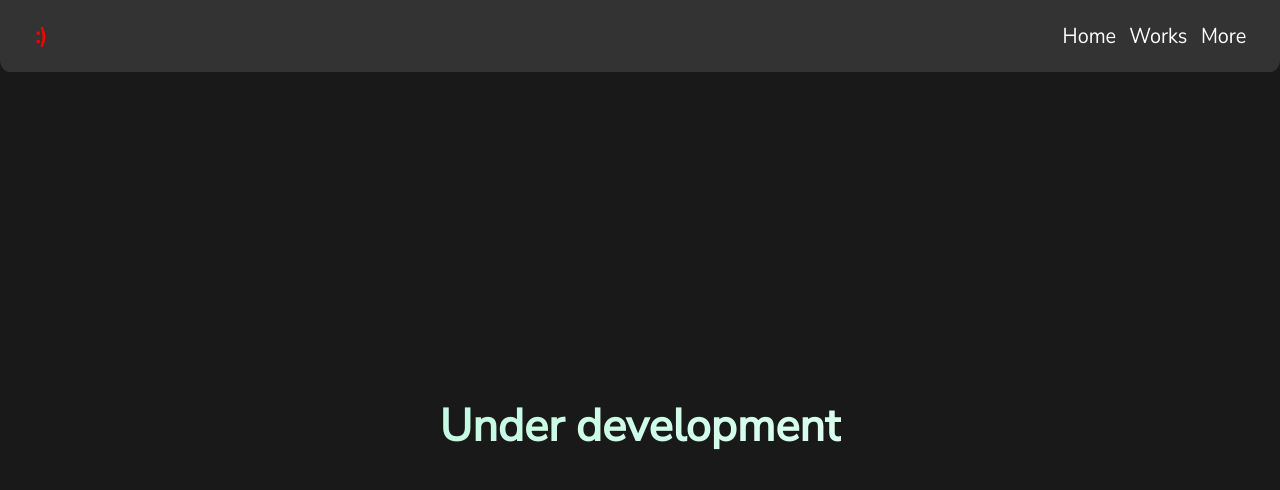
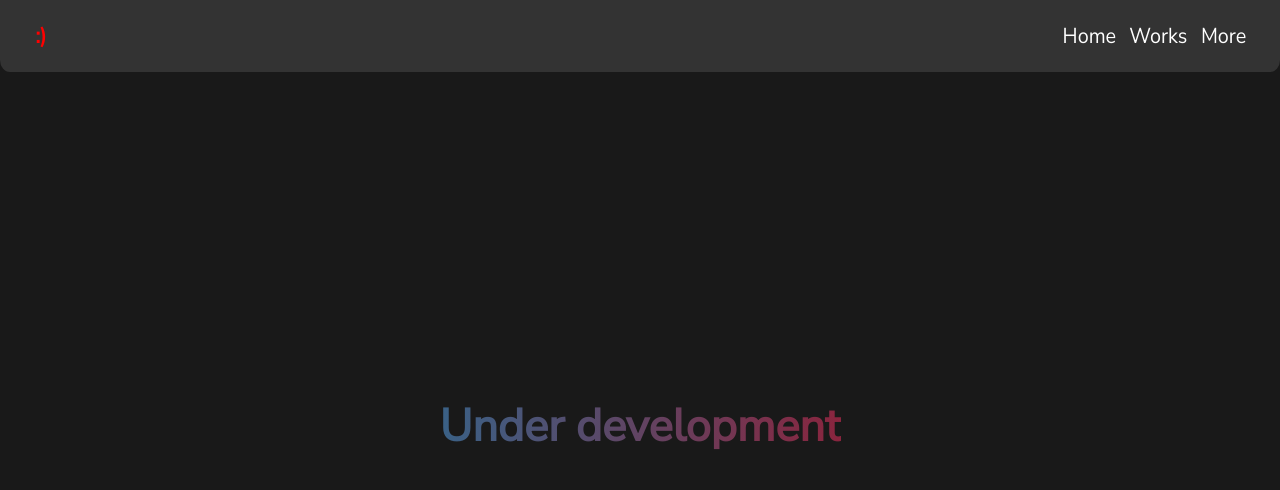
Before and after one commit to Aniii007/aniii007.github.io, a plain HTML site: page work.html in a window 1280 px wide. Drawn offline with Linux system fonts and the light colour scheme.

Commit message:
Update style.css

```diff
--- a/style.css
+++ b/style.css
@@ -115,7 +115,7 @@ hr {
 
 h1 {
   font-size: 5rem;
-  background: linear-gradient(to right, #c5fae2, #d9ffee);
+  background: linear-gradient(to right, #3a6186, #89253e);
   -webkit-background-clip: text;
   background-clip: text;
   -webkit-text-fill-color: transparent;
```
